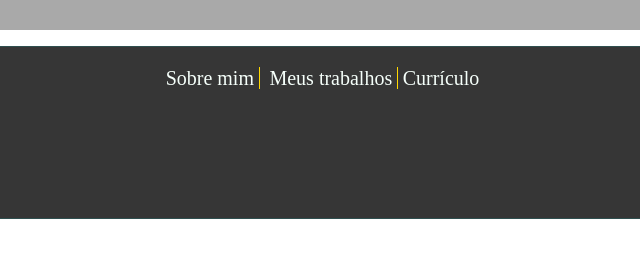
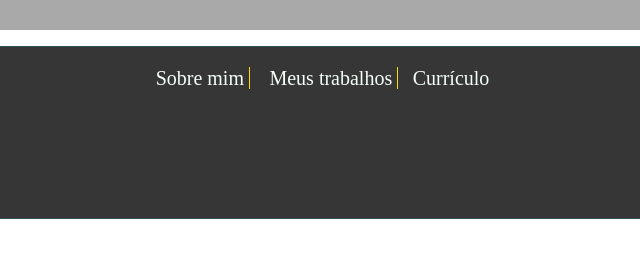
Before and after one commit to JuliaPinheiro/portifolio, a plain HTML site: page HTML/index.html in a window 1280 px wide. Shown: the full height of the page, 340-980 px from the left. Drawn offline with Linux system fonts and the light colour scheme; a web font is replaced by a local one.

Commit message:
arrumando espaço do meni

```diff
--- a/HTML/CSS/stylesheet.css
+++ b/HTML/CSS/stylesheet.css
@@ -46,4 +46,7 @@ body {
      li{
      list-style: none;
      display: inline;
+     padding-left: 5px;
+     padding-right: 5px;
+
      }
```
